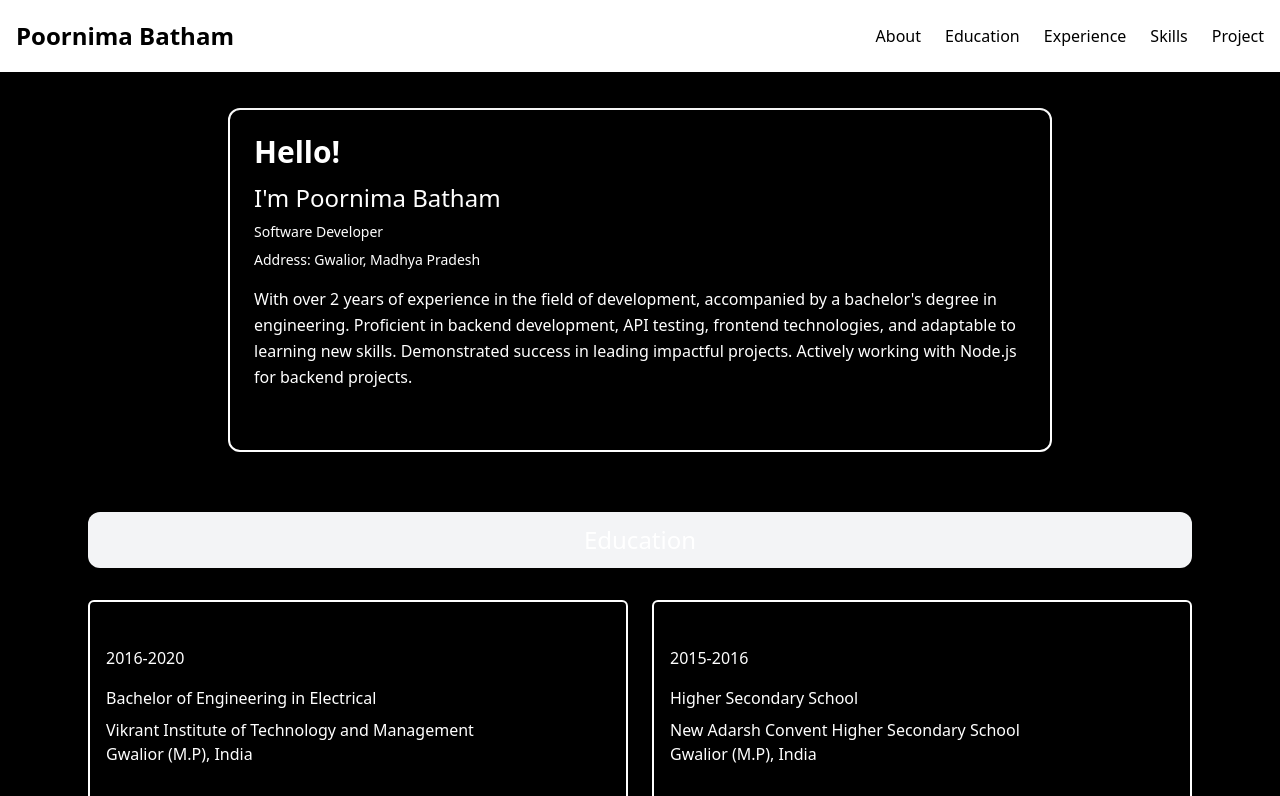
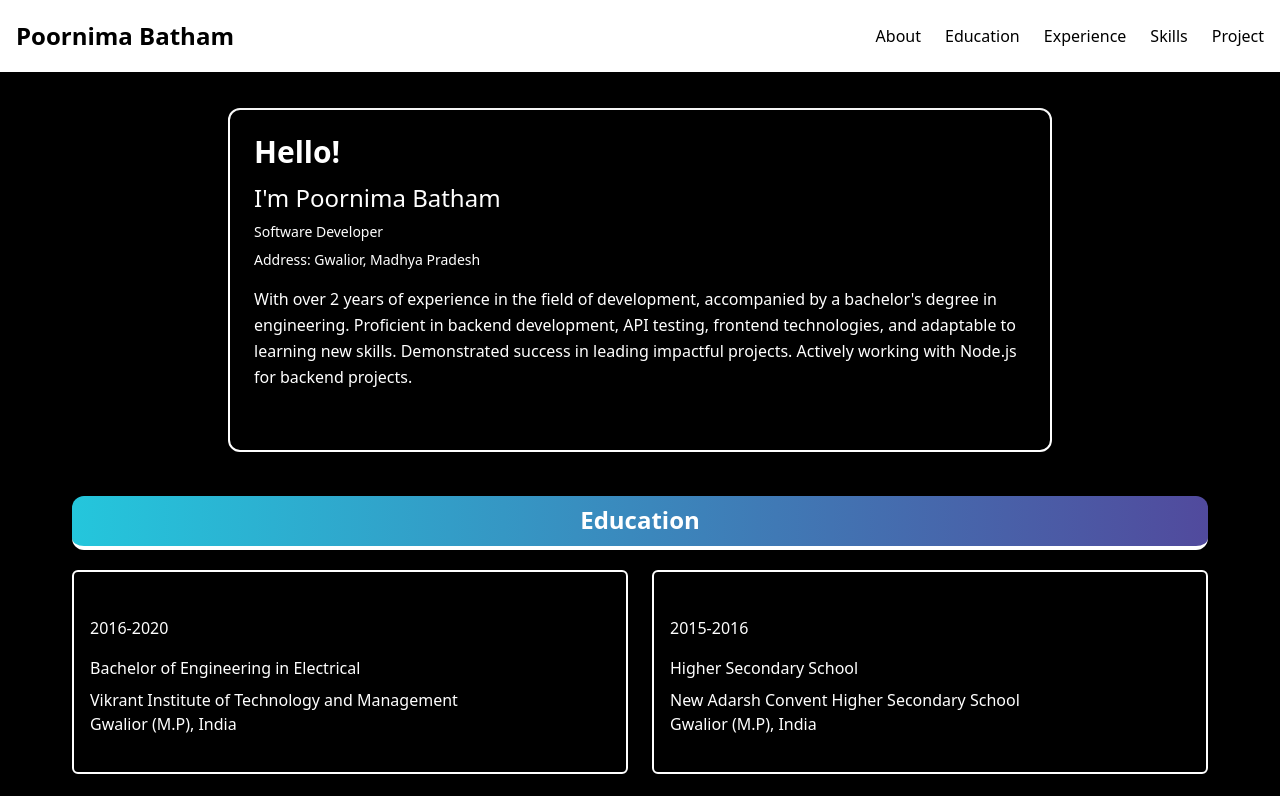
Before and after one commit to Poornimabatham/portfolio2, a React (Create React App) app: page / in a window 1280 px wide. Shown: the top 796 px of the page. Built offline with nearby package versions, Linux system fonts and the light colour scheme.

Commit message:
add bootoom-collor

```diff
--- a/src/components/Education.js
+++ b/src/components/Education.js
@@ -4,8 +4,14 @@ const Education = () => {
   return (
     <div>
       {/* Title Section */}
-      <div className="p-6 max-w-6xl mx-auto">
-        <h1 className="flex items-center justify-center bg-gray-100 p-3 rounded-xl shadow-md hover:shadow-2xl transition-shadow duration-300 text-2xl mb-8">
+      <div className="p-2 max-w-6xl mx-auto">
+        <h1
+          className="flex items-center
+           justify-center bg-gray-100
+         p-2 rounded-xl shadow-md
+          hover:shadow-2xl transition-shadow duration-300
+          text-2xl mb-8 tag-line bottom-border"
+        >
           Education
         </h1>
 
--- a/src/index.css
+++ b/src/index.css
@@ -240,7 +240,12 @@ html {
 
 .tag-line {
   font-size: 24px;
+  font-weight: bold;
   margin-bottom: 20px;
-  color: black;
-  font-weight: bold;
+  background: linear-gradient(to right, #24c6dc, #514a9d);
+  color: white;
 }
+.bottom-border{
+  border-bottom: 4px solid white;
+  padding-bottom: 10px;
+}
```
